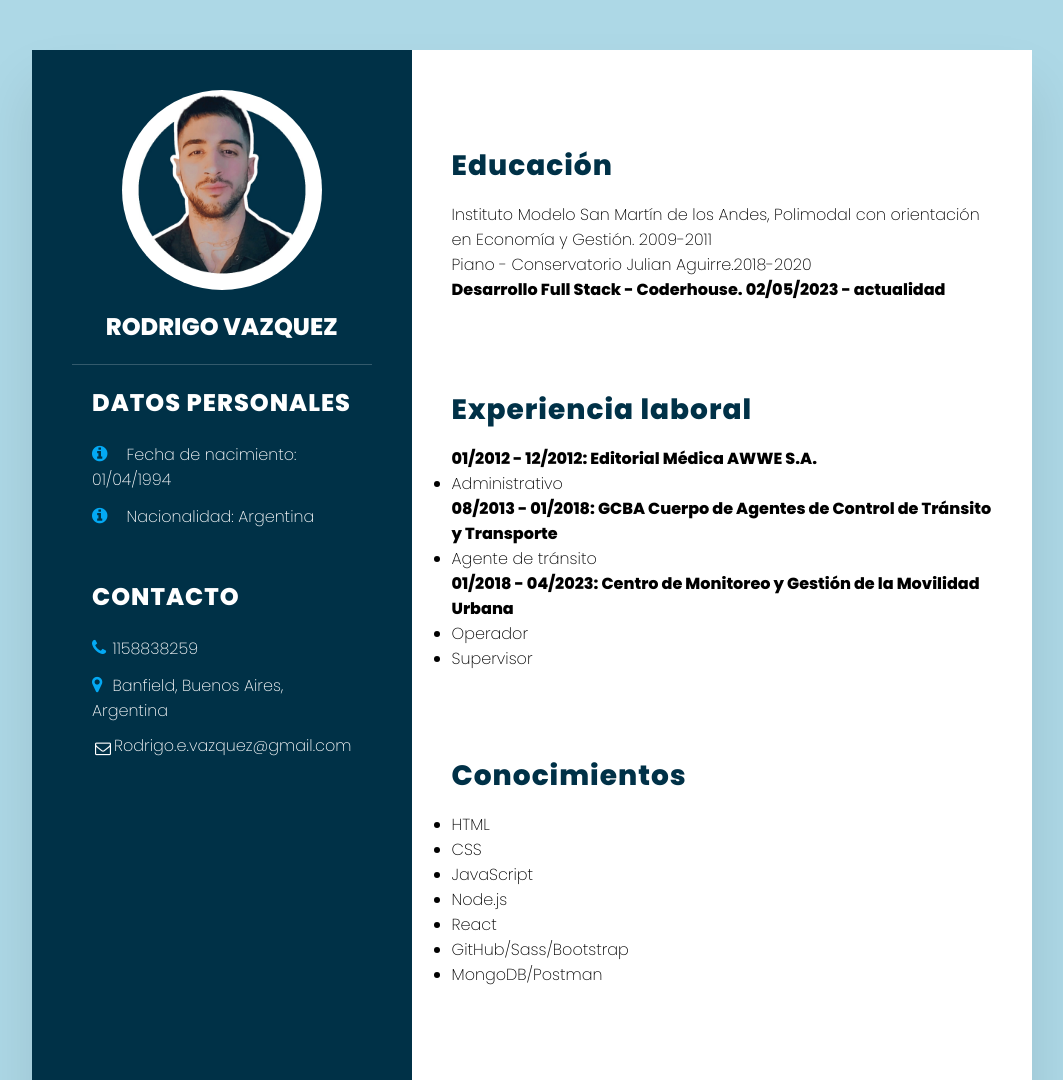
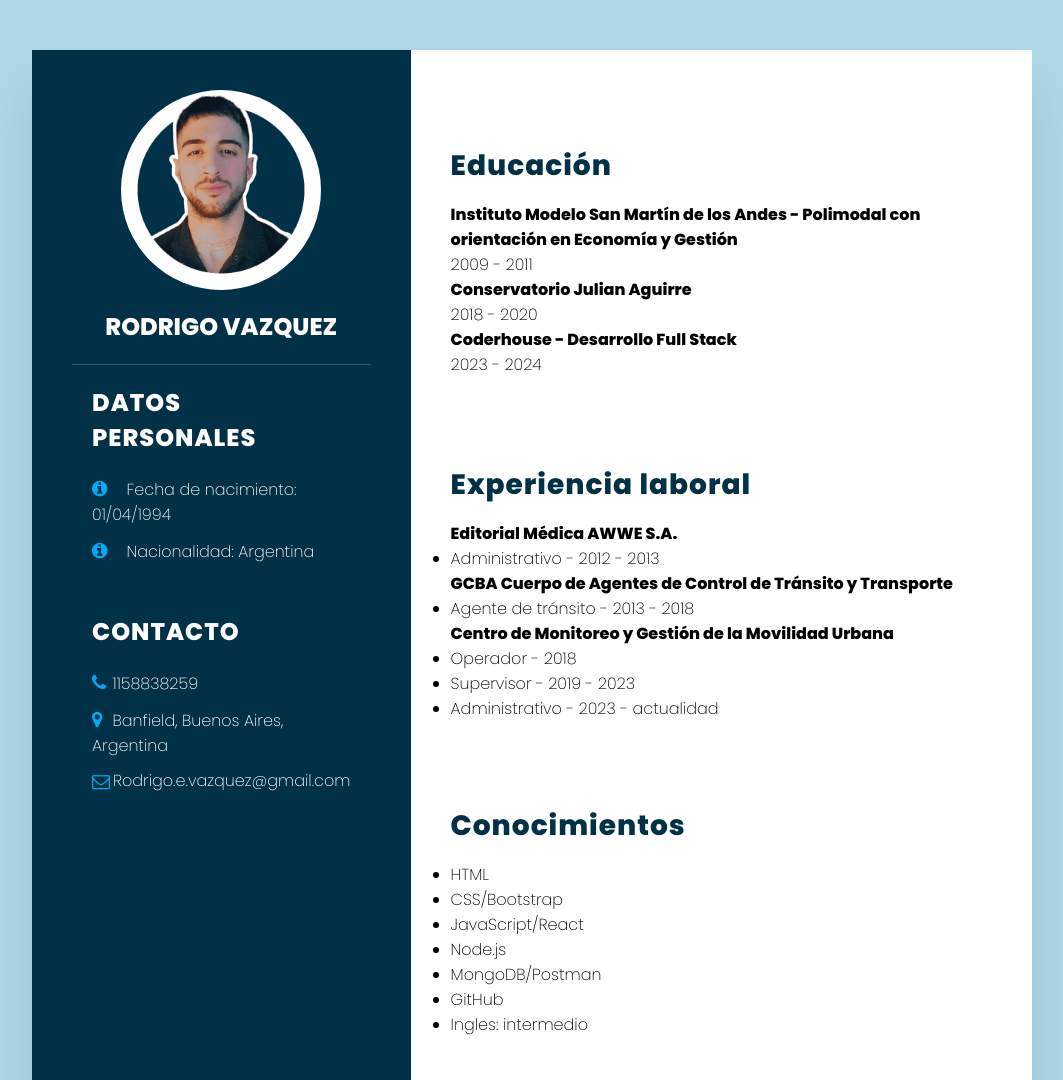
Before and after one commit to Rv2214/Rv2214.github.io, a plain HTML site: page index.html in a window 1280 px wide. Shown: the top 1080 px of the page, without its empty margins (108-1171 px from the left). Drawn offline with Linux system fonts and the light colour scheme.

Commit message:
act 2024

```diff
--- a/estilo.css
+++ b/estilo.css
@@ -117,14 +117,11 @@ body
 {
     display: inline-block;
     font-size: 16px;
+    padding-left: 5px;
 }
 .li__contacto
 {
     display: flex;
-}
-.contactoinfo ul li .icon_contactoinfo_email
-{
-    margin: 3px;
 }
 .datospersonales
 {
@@ -174,11 +171,6 @@ body
     margin-top: 28px;
     margin-bottom: 40px;
 }
-.otrosintereses
-{
-    margin-top: 45px;
-    margin-bottom: 40px;
-}
 .lado_derecho h2
 {
     letter-spacing: 1px;
--- a/index.html
+++ b/index.html
@@ -44,7 +44,7 @@
                         <span class="text">Banfield, Buenos Aires, Argentina</span>
                     </li>
                     <li class="li__contacto">
-                        <span class="icon_contactoinfo_email"><i class="fa fa-envelope-o" aria-hidden="true"></i></span>
+                        <span class="icon_contactoinfo_email icon"><i class="fa fa-envelope-o" aria-hidden="true"></i></span>
                         <span class="text_contactoinfo_email">Rodrigo.e.vazquez@gmail.com</span>
                     </li>
                 </ul>
@@ -54,24 +54,24 @@
             <div class="caja">
                 <div class="educacion">
                     <h2>Educación</h2>
-                    <p>Instituto Modelo San Martín de los Andes, Polimodal con orientación en
-                    Economía y Gestión. 2009-2011</p>
-                    <p>Piano - Conservatorio Julian Aguirre.2018-2020</p>
-
-                    <h4>Desarrollo Full Stack - Coderhouse. 02/05/2023 - actualidad</h4>
+                    <h4>Instituto Modelo San Martín de los Andes - Polimodal con orientación en
+                    Economía y Gestión</h4><p>2009 - 2011</p>
+                    <h4>Conservatorio Julian Aguirre</h4><p>2018 - 2020</p>
+                    <h4>Coderhouse - Desarrollo Full Stack</h4><p>2023 - 2024</p>
                 </div>
             </div>
             <div class="caja">
                 <div class="experiencialaboral">
                     <h2>Experiencia laboral</h2>
                     <ul>
-                        <h4>01/2012 - 12/2012: Editorial Médica AWWE S.A.</h4>
-                        <li>Administrativo</li>
-                        <h4>08/2013 - 01/2018: GCBA Cuerpo de Agentes de Control de Tránsito y Transporte</h4>
-                        <li>Agente de tránsito</li>
-                        <h4>01/2018 - 04/2023: Centro de Monitoreo y Gestión de la Movilidad Urbana</h4>
-                        <li>Operador</li>
-                        <li class="supervisor">Supervisor</li>
+                        <h4>Editorial Médica AWWE S.A.</h4>
+                        <li>Administrativo - 2012 - 2013</li>
+                        <h4>GCBA Cuerpo de Agentes de Control de Tránsito y Transporte</h4>
+                        <li>Agente de tránsito - 2013 - 2018</li>
+                        <h4>Centro de Monitoreo y Gestión de la Movilidad Urbana</h4>
+                        <li>Operador - 2018 </li>
+                        <li>Supervisor - 2019 - 2023</li>
+                        <li>Administrativo - 2023 - actualidad</li>
                     </ul>
                 </div>
             </div>
@@ -80,12 +80,12 @@
                     <h2>Conocimientos</h2>
                     <ul>
                         <li>HTML</li>
-                        <li>CSS</li>
-                        <li>JavaScript</li>
+                        <li>CSS/Bootstrap</li>
+                        <li>JavaScript/React</li>
                         <li>Node.js</li>
-                        <li>React</li>
-                        <li>GitHub/Sass/Bootstrap</li>
                         <li>MongoDB/Postman</li>
+                        <li>GitHub</li>
+                        <li>Ingles: intermedio</li>
                     </ul>
                 </div>
             </div>
```
